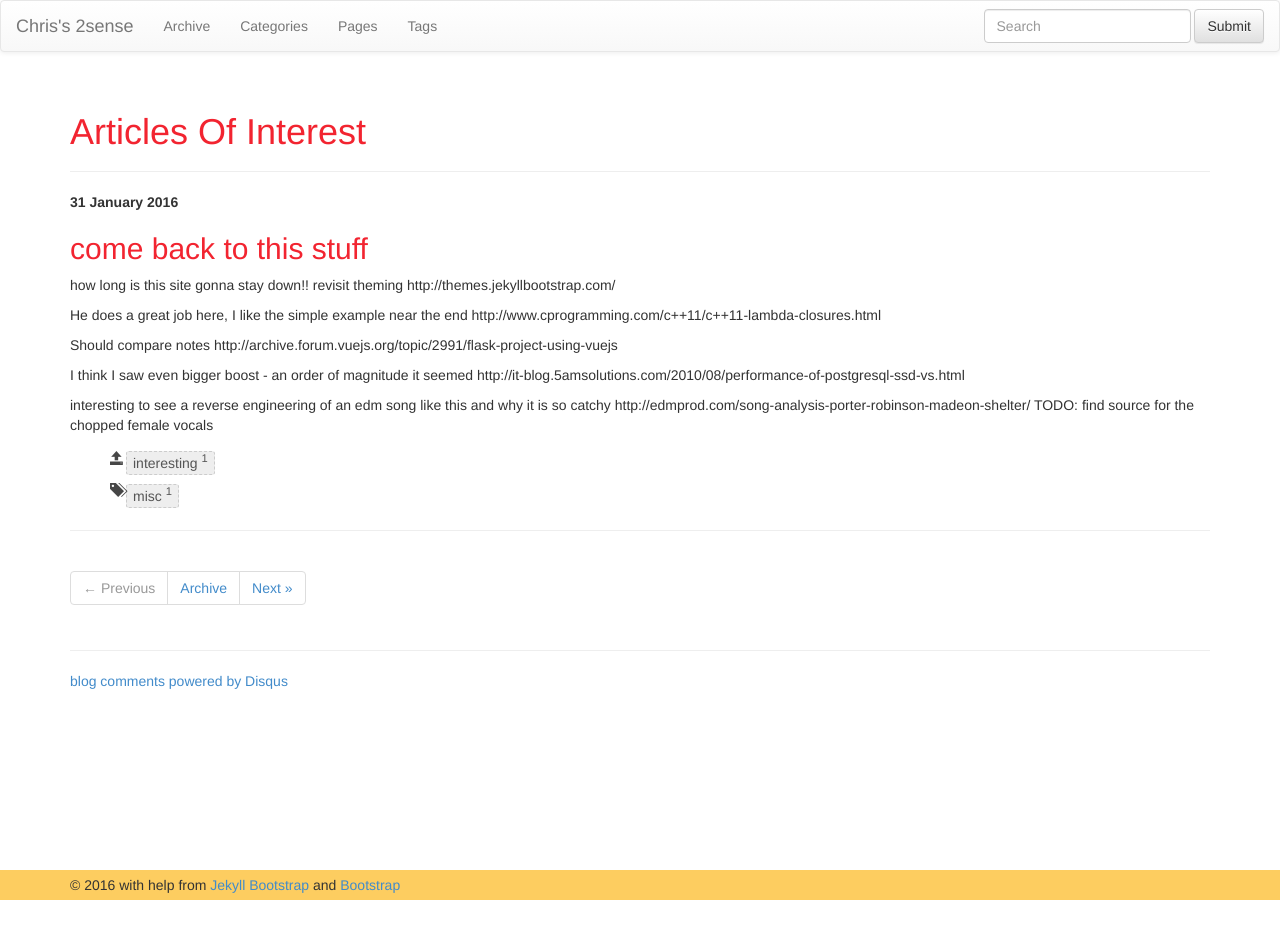
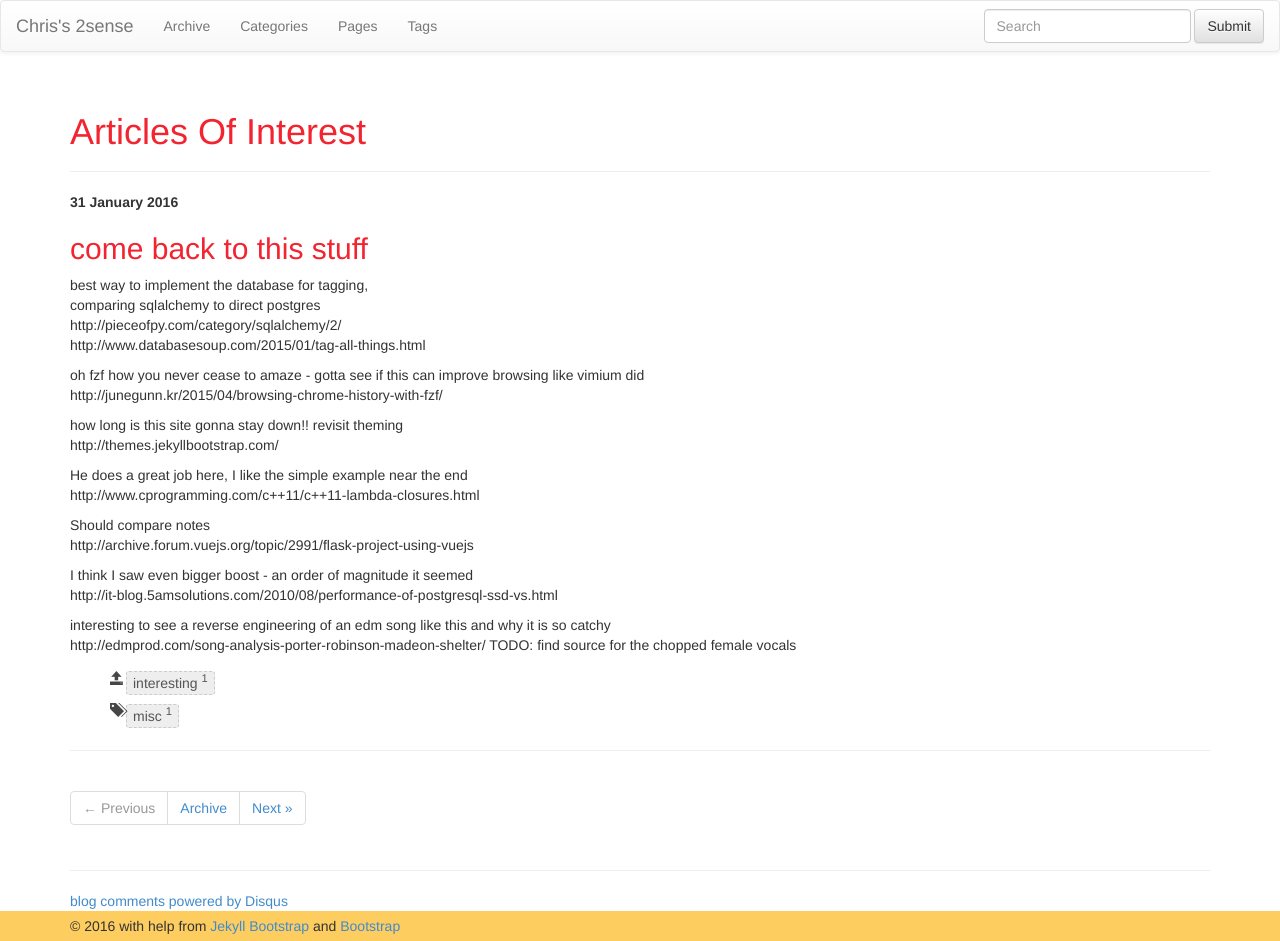
Before and after one commit to faizanvahevaria/chrisamow.github.io, a Jekyll site: the page built from _posts/2016-01-31-articles-of-interest.md, in a window 1280 px wide. Built offline with Jekyll 4.4.1, drawn with Linux system fonts in a browser that asks for light colours; nearby versions of some CDN libraries; comment, search, counter and statistics services are not loaded; before the commit the page ends 900 px from its top, so only the background shows below that.

Commit message:
another post since i just finished that vid

```diff
--- a/_posts/2016-01-31-articles-of-interest.md
+++ b/_posts/2016-01-31-articles-of-interest.md
@@ -8,6 +8,15 @@ tags : [misc]
 
 
 ## come back to this stuff
+
+best way to implement the database for tagging,
+comparing sqlalchemy to direct postgres
+http://pieceofpy.com/category/sqlalchemy/2/
+http://www.databasesoup.com/2015/01/tag-all-things.html
+
+oh fzf how you never cease to amaze - gotta see if this can
+improve browsing like vimium did
+http://junegunn.kr/2015/04/browsing-chrome-history-with-fzf/
 
 how long is this site gonna stay down!! revisit theming
 http://themes.jekyllbootstrap.com/
```
Also changed, not shown: _posts/2016-10-26-vue-fun.md (added, +23 -0 lines).
